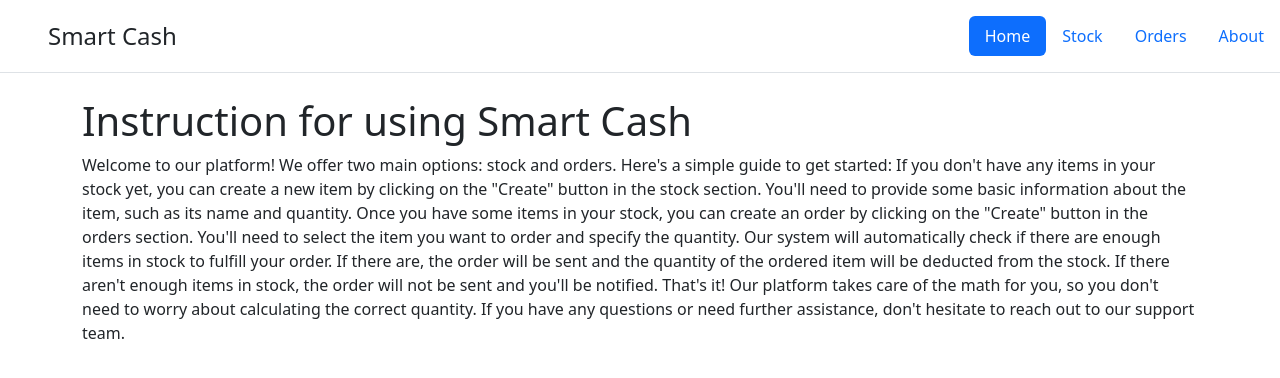
After one commit to Kamilovkz/smartCash, a Django app: page /reports/ in a window 1280 px wide. The commit adds this page. Shown: the top 378 px of the page. Run offline with Django 4.2, Linux system fonts and the light colour scheme; some libraries are stand-ins or nearby versions.

Commit message:
add to core settings about reports

```diff
--- a/store/items/templates/items/orders.html
+++ b/store/items/templates/items/orders.html
@@ -13,7 +13,7 @@
         <div class = 'abovetable'>
             <h1>Orders</h1>
             <td><a href="{% url 'add_order'%}" class="btn btn-primary">Add</a></td>
-            <td><a href="#" class="btn btn-primary">Reports</a></td>
+            <td><a href="{% url 'reports'%}" class="btn btn-primary">Reports</a></td>
         </div>
         <table class="table table-striped">
             <thead>
--- /dev/null
+++ b/store/items/templates/items/reports.html
@@ -0,0 +1,27 @@
+{% extends "base.html" %}
+
+{% block content %}
+<!DOCTYPE html>
+    <html>
+        <head>
+            <title>Instructions Smart Cash</title>
+        </head>
+        <body>
+            <div class='container'>
+                <h1>Instruction for using Smart Cash</h1>
+                <p>
+                    Welcome to our platform! We offer two main options: stock and orders. Here's a simple guide to get started:
+                    If you don't have any items in your stock yet, you can create a new item by clicking on the "Create" button in
+                    the stock section. You'll need to provide some basic information about the item, such as its name and quantity.
+                    Once you have some items in your stock, you can create an order by clicking on the "Create" button in the orders
+                    section. You'll need to select the item you want to order and specify the quantity. Our system will automatically
+                    check if there are enough items in stock to fulfill your order. If there are, the order will be sent and the
+                    quantity of the ordered item will be deducted from the stock. If there aren't enough items in stock, the order
+                    will not be sent and you'll be notified. That's it! Our platform takes care of the math for you, so you don't need to
+                    worry about calculating the correct quantity. If you have any questions or need further assistance,
+                    don't hesitate to reach out to our support team.
+                </p>
+            </div>
+        </body>
+    </html>
+{% endblock %}
--- a/store/items/urls.py
+++ b/store/items/urls.py
@@ -9,6 +9,7 @@ urlpatterns = [
     path('addstock/', views.add_stock, name='add_stock'),
     path('addorder/', views.add_order, name='add_order'),
     path('instructions/', views.instructions, name='instructions'),
+    path('reports/', views.reports, name='reports'),
     path('delete-item/<str:pk>/', views.delete_item, name='delete_item'),
     path('update-order/<str:pk>/', views.update_order, name='update-order'),
 ]
--- a/store/items/views.py
+++ b/store/items/views.py
@@ -93,3 +93,7 @@ def instructions(request):
 # About project
 def about(request):
     return render(request, 'items/about.html')
+
+# About project
+def reports(request):
+    return render(request, 'items/reports.html')
```
